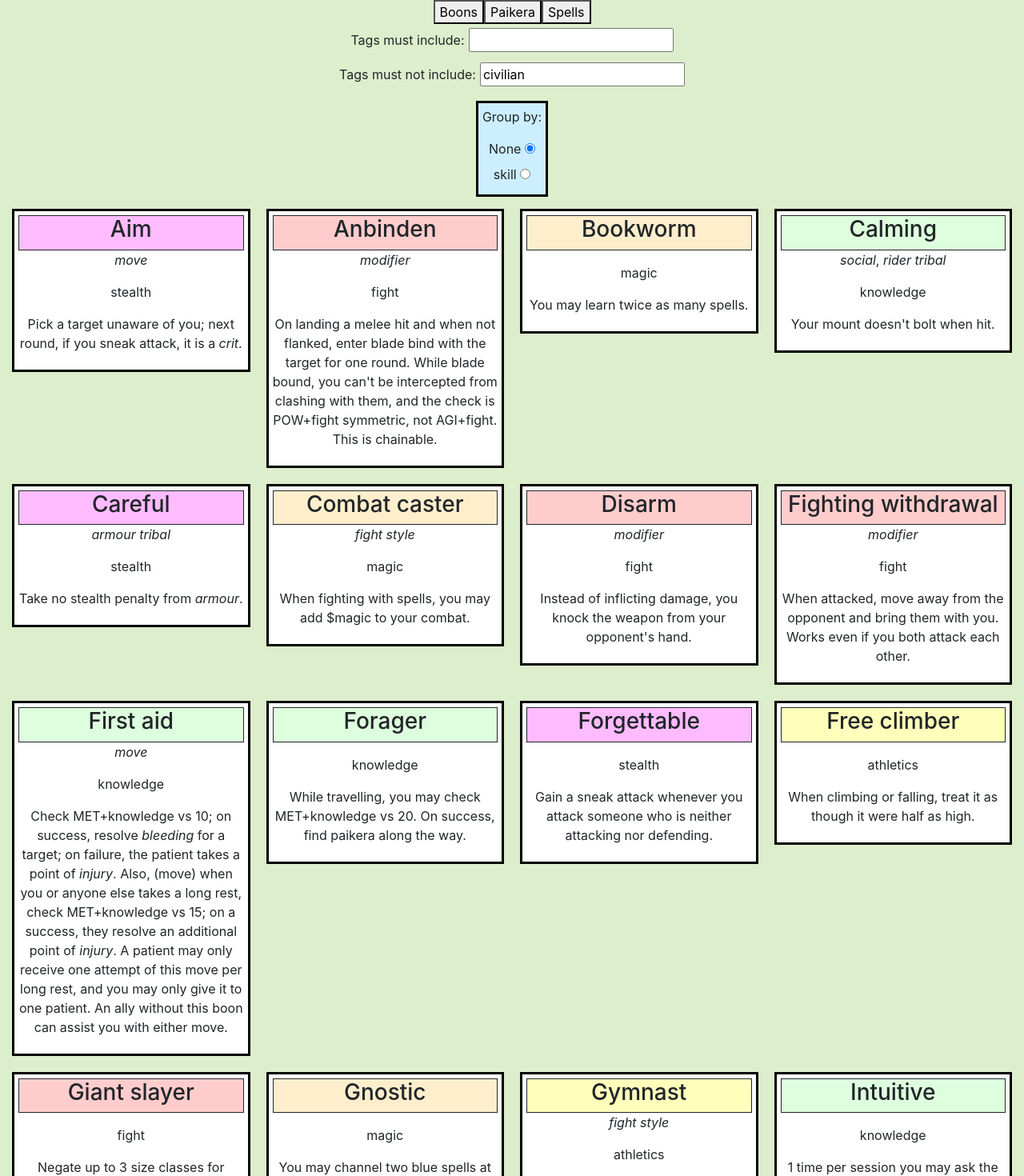
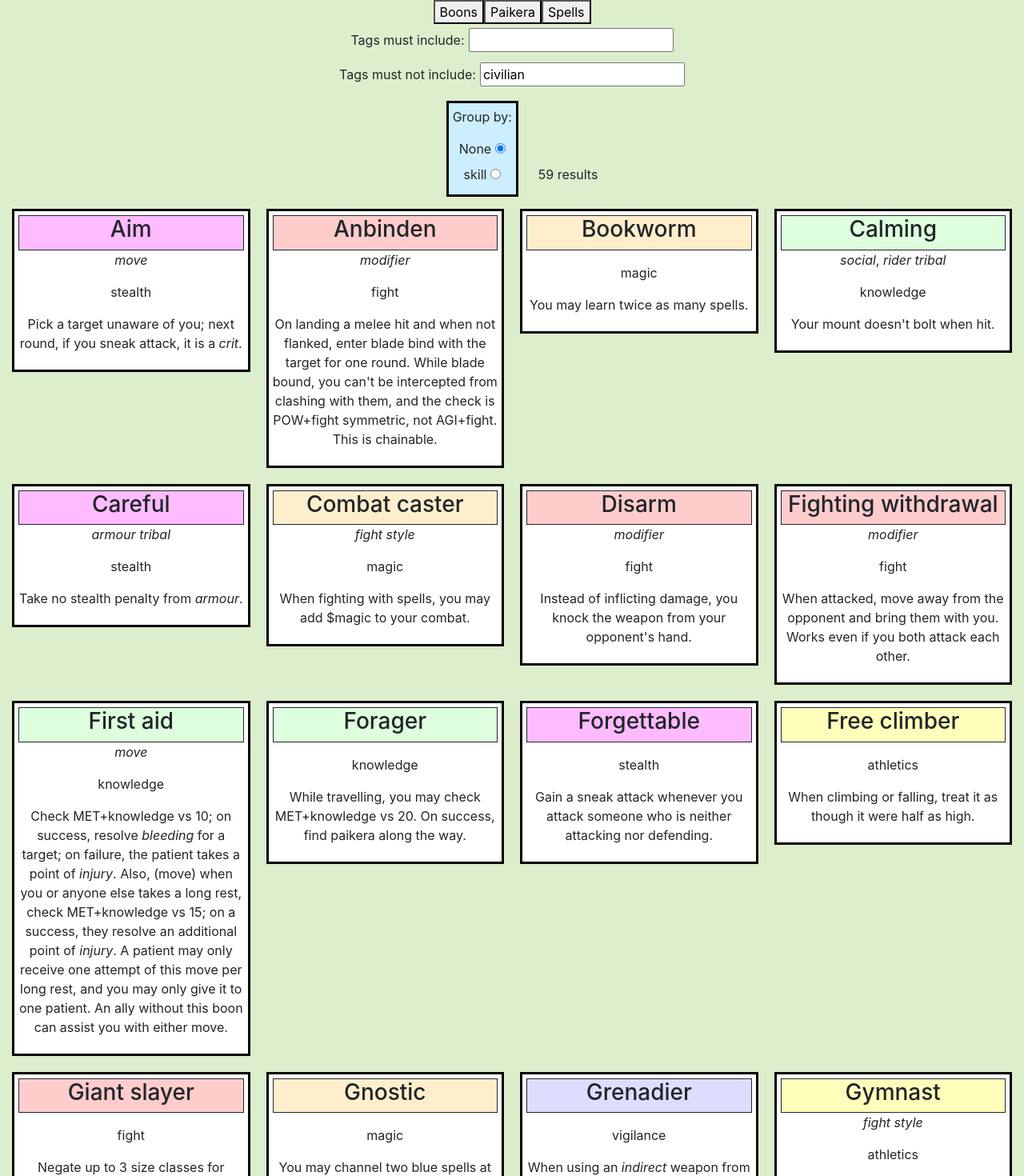
Before and after one commit to MarkGN/pantheont-frontend, a React (Create React App) app: page / in a window 1280 px wide. Shown: the top 1470 px of the page at 80% size. Built offline with nearby package versions, Linux system fonts and the light colour scheme.

Commit message:
add # results

```diff
--- a/src/components/Search.jsx
+++ b/src/components/Search.jsx
@@ -27,11 +27,13 @@ export default function Search(props) {
   const groupValue = useSelector((state) => state.group.value);
 
   function filterTag(datum) {
-    return ((!filterTagValue) || (datum.tags && datum.tags.some(s => s.includes(filterTagValue)))) && (!filterTagExclusion || !datum.tags || !datum.tags.some(s => s.includes(filterTagExclusion)));
+    return ((!filterTagValue) || (datum.tags && datum.tags.some(s => s.toLowerCase().includes(filterTagValue.toLowerCase())))) &&
+      (!filterTagExclusion || !datum.tags || !datum.tags.some(s => s.toLowerCase().includes(filterTagExclusion.toLowerCase())));
   }
 
   function groupAndOrderStrWithEmptyGroupLast(a,b) {
     // TODO refactor this; it works, but hell if I can read it
+    // Also I'd like to make it so that I can sort by groups non-alphabetically, eg sort colours in rainbow order
     return (2*(!a[groupValue]-!b[groupValue]))+(((a[groupValue] || "") > (b[groupValue] || "")) - ((a[groupValue] || "") < (b[groupValue] || ""))) || (a.name>b.name ? 1 : -1);
   }
 
@@ -40,6 +42,7 @@ export default function Search(props) {
       <FilterTag />
       <FilterTag reverse="1" value="civilian" />
       <Group groups={groups} />
+      {data.filter(filterTag).length} result{data.filter(filterTag).length === 1 ? "" : "s"}
     </div>
     {data
     .filter(filterTag)
--- a/src/data/boons.json
+++ b/src/data/boons.json
@@ -376,6 +376,12 @@
     "text": "Can project voice with a MAS+stealth vs MET+vigilance check, to give a false location or make listeners think someone else is speaking."
   },
   {
+    "name": "Grenadier",
+    "skill": "vigilance",
+    "tags": [],
+    "text": "When using an @indirect@ weapon from behind cover, you don't take damage from a failed clash."
+  },
+  {
     "name": "Lip reader",
     "skill": "vigilance",
     "tags": [],
@@ -398,6 +404,18 @@
     "text": "During ranged engagements, add your vigilance to your combat, and you have @suppress@."
   },
   {
+    "name": "Overwatch",
+    "skill": "vigilance",
+    "tags": [],
+    "text": "Increase the bonus for engaging from the high ground to +5."
+  },
+  {
+    "name": "Pre-sight",
+    "skill": "vigilance",
+    "tags": [],
+    "text": "Take +5 when engaging opponents who are in a choke point at range."
+  },
+  {
     "name": "Scotopic",
     "skill": "vigilance",
     "tags": [],
--- a/src/data/tags.json
+++ b/src/data/tags.json
@@ -43,6 +43,11 @@
     "name": "Incapacitated",
     "type": "flat",
     "text": "You can't do anything. Lasts until end of battle."
+  },
+  {
+    "name": "Indirect",
+    "type": "flat",
+    "text": "Enemies don't gain a combat bonus against you if they're behind cover."
   },
   {
     "name": "Modifier",
```
